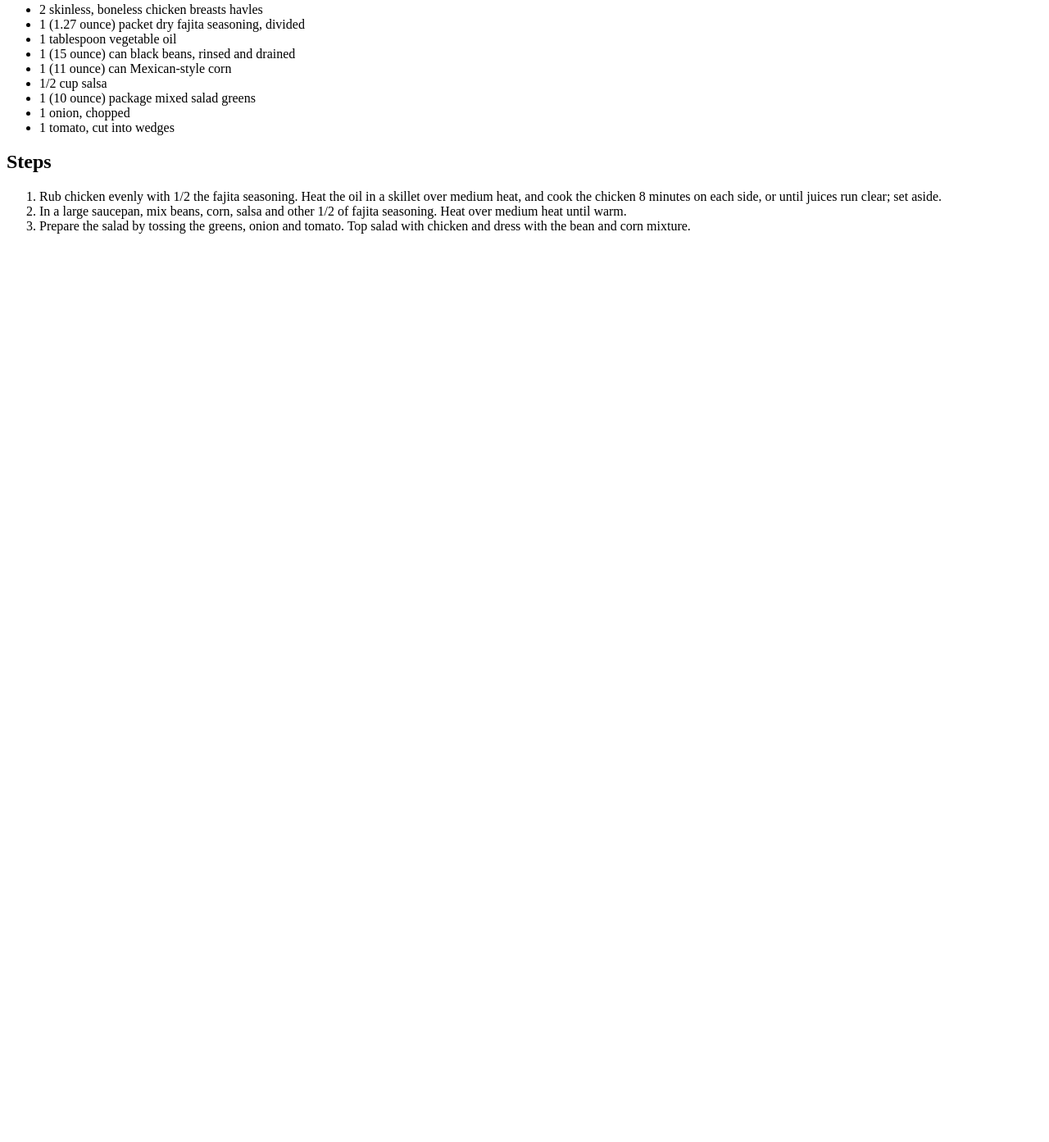
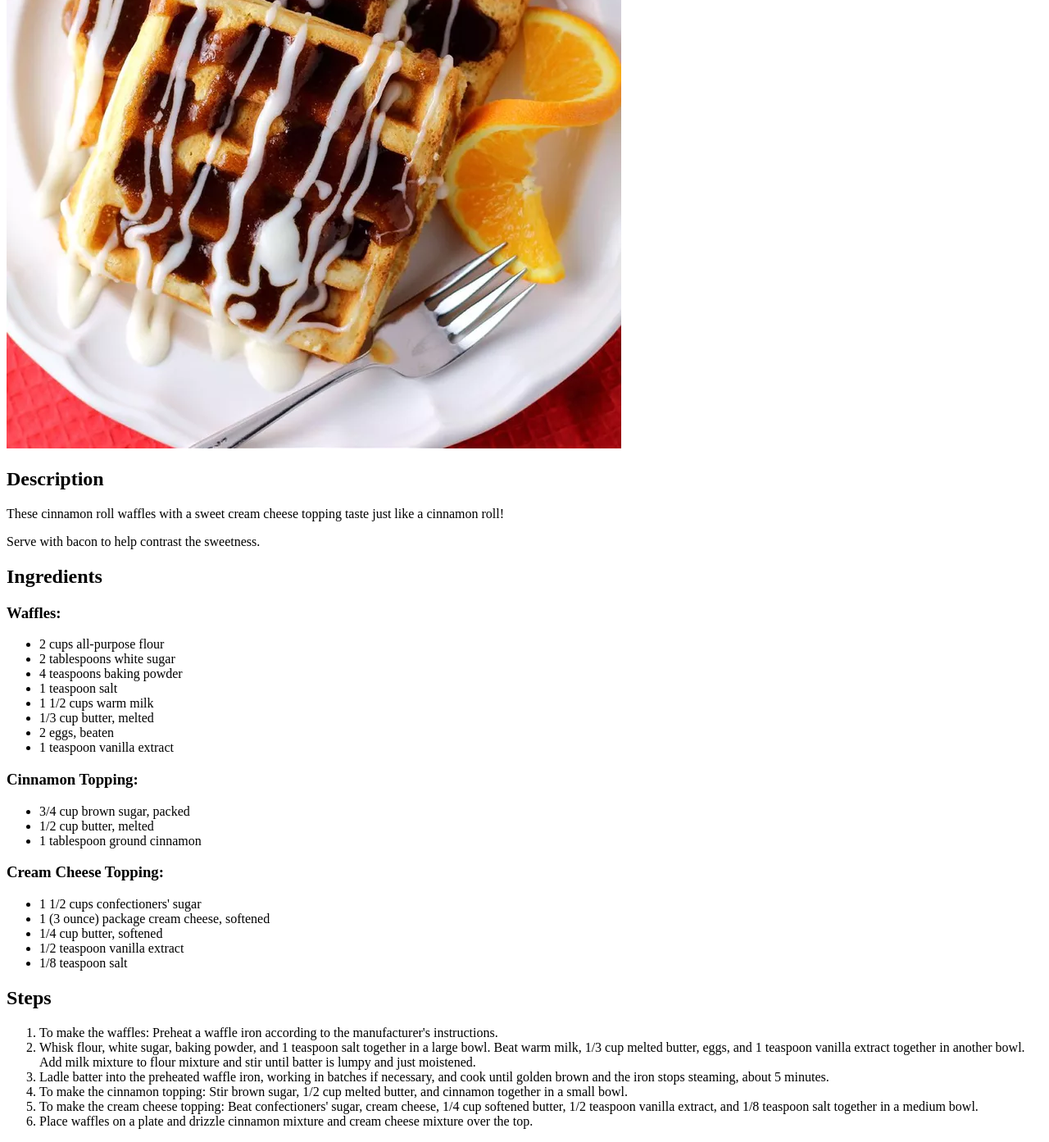
Before and after one commit to Varsil/odin-recipes, a plain HTML site: page recipes/cinnamon_waffles.html in a window 1280 px wide. Shown: the part 283-1676 px from the top of the page at 82% size. Before the commit the page ends 800 px from the top, so only its background shows below. Drawn offline with Linux system fonts and the light colour scheme.

Commit message:
Added link on index.html for cinnamon waffles Updated cinnamon_waffles.html to include image, description, ingredients, and steps

```diff
--- a/recipes/cinnamon_waffles.html
+++ b/recipes/cinnamon_waffles.html
@@ -8,33 +8,49 @@
     <h1>Cinnamon Waffles</h1>
     <img src="../images/waffles.png"/>
     <h2>Description</h2>
-    <p>This is an attractive and zesty all in one dish.
-        It's full of veggies and chicken, and loaded with flavor.
-        A quick fix for a long day. If desired, top with shredded cheese and tortilla chips.</p>
-    <p>Easily turn this into a wrap with your favorite tortilla!</p>
+    <p>These cinnamon roll waffles with a sweet cream cheese topping taste just like a cinnamon roll!</p>
+    <p>Serve with bacon to help contrast the sweetness.</p>
     <h2>Ingredients</h2>
+    <h3>Waffles:</h3>
     <ul>
-        <li>2 skinless, boneless chicken breasts havles</li>
-        <li>1 (1.27 ounce) packet dry fajita seasoning, divided</li>
-        <li>1 tablespoon vegetable oil</li>
-        <li>1 (15 ounce) can black beans, rinsed and drained</li>
-        <li>1 (11 ounce) can Mexican-style corn</li>
-        <li>1/2 cup salsa</li>
-        <li>1 (10 ounce) package mixed salad greens</li>
-        <li>1 onion, chopped</li>
-        <li>1 tomato, cut into wedges</li>
+        <li>2 cups all-purpose flour</li>
+        <li>2 tablespoons white sugar</li>
+        <li>4 teaspoons baking powder</li>
+        <li>1 teaspoon salt</li>
+        <li>1 1/2 cups warm milk</li>
+        <li>1/3 cup butter, melted</li>
+        <li>2 eggs, beaten</li>
+        <li>1 teaspoon vanilla extract</li>
+    </ul>
+    <h3>Cinnamon Topping:</h3>
+    <ul>
+        <li>3/4 cup brown sugar, packed</li>
+        <li>1/2 cup butter, melted</li>
+        <li>1 tablespoon ground cinnamon</li>
+    </ul>
+    <h3>Cream Cheese Topping:</h3>
+    <ul>
+        <li>1 1/2 cups confectioners' sugar</li>
+        <li>1 (3 ounce) package cream cheese, softened</li>
+        <li>1/4 cup butter, softened</li>
+        <li>1/2 teaspoon vanilla extract</li>
+        <li>1/8 teaspoon salt</li>
     </ul>
     <h2>Steps</h2>
     <ol>
-        <li>Rub chicken evenly with 1/2 the fajita seasoning. Heat the oil in a skillet over medium heat,
-            and cook the chicken 8 minutes on each side, or until juices run clear; set aside.
+        <li>To make the waffles: Preheat a waffle iron according to the manufacturer's instructions.</li>
+        <li>Whisk flour, white sugar, baking powder, and 1 teaspoon salt together in a large bowl.
+            Beat warm milk, 1/3 cup melted butter, eggs, and 1 teaspoon vanilla extract together in another bowl.
+            Add milk mixture to flour mixture and stir until batter is lumpy and just moistened.
         </li>
-        <li>In a large saucepan, mix beans, corn, salsa and other 1/2 of fajita seasoning.
-            Heat over medium heat until warm.
+        <li>Ladle batter into the preheated waffle iron, working in batches if necessary, and cook until golden brown
+            and the iron stops steaming, about 5 minutes.
         </li>
-        <li>Prepare the salad by tossing the greens, onion and tomato.
-            Top salad with chicken and dress with the bean and corn mixture.
+        <li>To make the cinnamon topping: Stir brown sugar, 1/2 cup melted butter, and cinnamon together in a small bowl.</li>
+        <li>To make the cream cheese topping: Beat confectioners' sugar, cream cheese, 1/4 cup softened butter, 1/2 teaspoon vanilla extract,
+             and 1/8 teaspoon salt together in a medium bowl.
         </li>
+        <li>Place waffles on a plate and drizzle cinnamon mixture and cream cheese mixture over the top.</li>
     </ol>
 </body>
 </html>
```
Also changed, not shown: index.html (+4 -1 lines), images/waffles.png (added).
